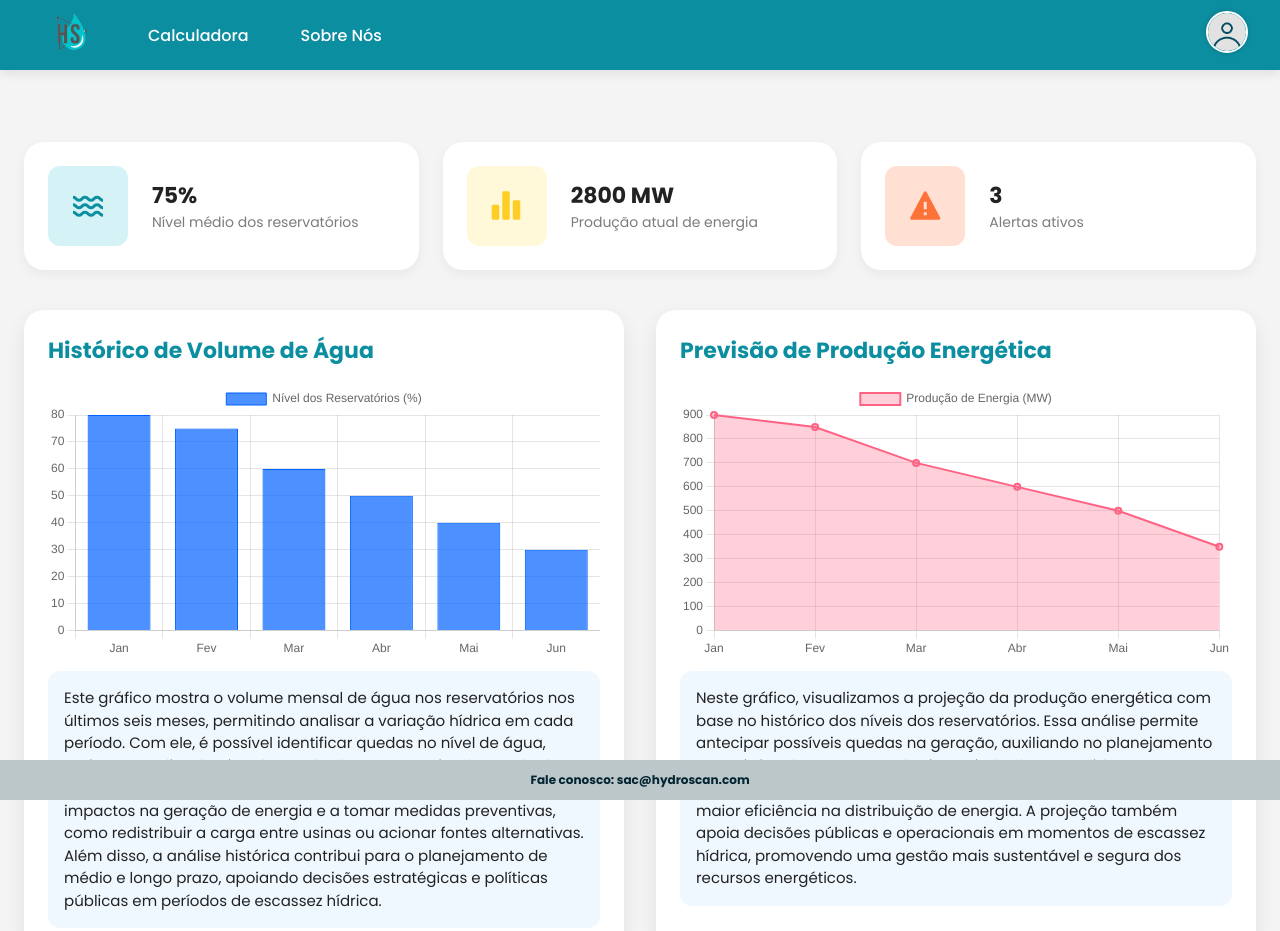
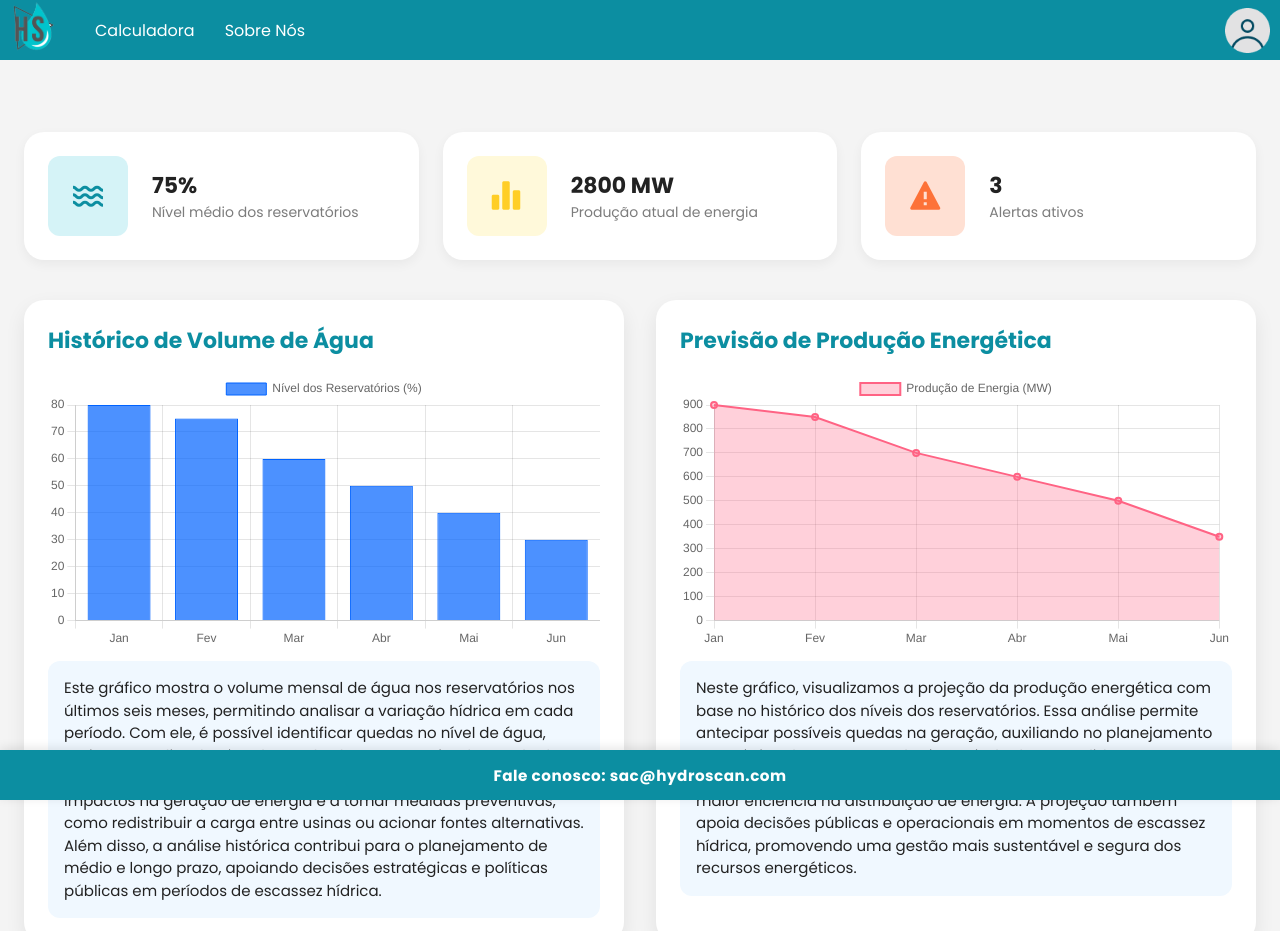
Before and after one commit to rafaarodriguesz2/Sprint-3-HydroScan, a plain HTML site: page site/pages/graficos.html in a window 1280 px wide. Shown: the top 931 px of the page. Drawn offline with nearby package versions, Linux system fonts and the light colour scheme.

Commit message:
arrumando o navbar e footer

```diff
--- a/site/css/calculadora.css
+++ b/site/css/calculadora.css
@@ -36,6 +36,7 @@ body{
     list-style: none;
     background-color: #0c8ea1;
     align-items: center;
+
 }
 
 .navbar a{
@@ -224,19 +225,25 @@ input{
     margin-bottom: 10vh;
 }
 
-/*Footer*/
+/* FOOTER */
 
-.footer{
+.footer {
     position: fixed;
-    bottom: 0px;
-    height: 40px;
+    bottom: 0;
     width: 100%;
-    background-color: #bcc7ca;
+    height: 50px;
+    background-color: #0c8ea1;
+    color: white;
     display: flex;
     align-items: center;
+    justify-content: center;
+    font-size: 13px;
+    font-weight: 500;
+    letter-spacing: 0.5px;
+    box-shadow: 0 -2px 10px rgba(0, 0, 0, 0.1);
+    transition: background-color 0.3s ease;
 }
 
-.footer h3{
-    font-size: 10px;
-    margin-left: 20px;
+.footer:hover {
+    color: #022531;
 }
--- a/site/css/index.css
+++ b/site/css/index.css
@@ -68,24 +68,23 @@ body{
     height: 45px;
     margin: 10px;
 }
-
-.cadastrar{
+/*Botão login e cadastro*/
+.cadastrar {
     height: 40px;
     width: 80px;
-    border: 1px solid;
-    border-color: #023a4d;
+    border: 1px solid #023a4d;
     border-radius: 20px;
     display: flex;
     align-items: center;
     justify-content: center;
+    font-size: 15px;
+    color: #023a4d;
+    text-decoration: none;
+    cursor: pointer;
+    transition: background-color 0.3s ease;
 }
 
-.cadastrar a{
-    font-size: 15px;
-    cursor: pointer;
-}
-
-.login{
+.login {
     height: 40px;
     width: 80px;
     border-radius: 20px;
@@ -94,17 +93,16 @@ body{
     align-items: center;
     justify-content: center;
     margin-left: 10px;
+    font-size: 15px;
+    color: white;
+    text-decoration: none;
+    cursor: pointer;
+    transition: background-color 0.3s ease;
 }
 
-.login a{
-    font-size: 15px;
-    color: white;
-    cursor: pointer;
-}
+
 
 /* Body */
-
-/* Div lado esquerda */
 
 .titulo-principal{
     font-size: 35px;
@@ -156,19 +154,24 @@ body{
     width: 480px;
 }
 
-/*Footer*/
-
-.footer{
+/* FOOTER */
+.footer {
     position: fixed;
-    bottom: 0px;
-    height: 40px;
+    bottom: 0;
     width: 100%;
-    background-color: #bcc7ca;
+    height: 50px;
+    background-color: #0c8ea1;
+    color: white;
     display: flex;
     align-items: center;
+    justify-content: center;
+    font-size: 13px;
+    font-weight: 500;
+    letter-spacing: 0.5px;
+    box-shadow: 0 -2px 10px rgba(0, 0, 0, 0.1);
+    transition: background-color 0.3s ease;
 }
 
-.footer h3{
-    font-size: 10px;
-    margin-left: 20px;
+.footer:hover {
+    color: #022531;
 }
--- a/site/css/pages.css
+++ b/site/css/pages.css
@@ -44,45 +44,83 @@ body {
 
 
 /* ------------------ BARRA DE NAVEGAÇÃO ------------------ */
-
-
-.navbar {
-	display: flex;
-	justify-content: space-between;
-	align-items: center;
-	background-color: var(--azul);
-	padding: 0 32px;
-	height: 70px;
-	box-shadow: 0 4px 10px rgba(0, 0, 0, 0.08);
+/* Navbar */
+.navbar{
+    display: flex;
+    flex-direction: row;
 }
 
-.nav-esquerda {
-	display: flex;
-	align-items: center;
-	gap: 24px;
+.navbar nav{
+    width: 100%;
+    height: 60px;
+    display: flex;
+    list-style: none;
+    background-color: #0c8ea1;
+    align-items: center;
+
 }
 
-
-.navbar a {
-	color: var(--branco);
-	text-decoration: none;
-	font-weight: 500;
-	font-size: 16px;
-	padding: 8px 14px;
-	transition: background-color 0.3s ease;
-	border-radius: 8px;
+.navbar a{
+    color: rgb(255, 255, 255);
+    text-decoration: none;
 }
 
+/* Lado Esquerdo*/
 
-.img-logo {
-	height: 50px;
+.nav-esquerda{
+    display: flex;
+    justify-content: flex-start;
+    gap: 30px;
 }
 
-.img-perfil {
-	height: 42px;
-	border-radius: 50%;
-	border: 2px solid #fff;
-	box-shadow: 0 0 5px rgba(0,0,0,0.2);
+.img-logo{
+    width: auto;
+    height: 65px;
+}
+
+/* Lado Direito */
+.nav-direita{
+    display: flex;
+    justify-content: flex-end;
+}
+
+.img-perfil{
+    width: 45px;
+    height: 45px;
+    margin: 10px;
+}
+
+.cadastrar{
+    height: 40px;
+    width: 80px;
+    border: 1px solid;
+    border-color: #023a4d;
+    border-radius: 20px;
+    display: flex;
+    align-items: center;
+    justify-content: center;
+}
+
+.cadastrar a{
+    font-size: 15px;
+    cursor: pointer;
+}
+
+.login{
+    height: 40px;
+    width: 80px;
+    border-radius: 20px;
+    background-color: #023a4d;
+    display: flex;
+    align-items: center;
+    justify-content: center;
+    margin-left: 10px;
+}
+
+.login a{
+    font-size: 15px;
+    color: white;
+    cursor: pointer;
 }
 
 /* ------------------ CONTEÚDO PRINCIPAL ------------------ */
@@ -324,19 +362,23 @@ body {
 
 
 /* FOOTER */
-
 .footer {
     position: fixed;
-    bottom: 0px;
-    height: 40px;
+    bottom: 0;
     width: 100%;
-    background-color: #bcc7ca;
+    height: 50px;
+    background-color: #0c8ea1;
+    color: white;
     display: flex;
     align-items: center;
     justify-content: center;
+    font-size: 13px;
+    font-weight: 500;
+    letter-spacing: 0.5px;
+    box-shadow: 0 -2px 10px rgba(0, 0, 0, 0.1);
+    transition: background-color 0.3s ease;
 }
 
-.footer h3 {
-    font-size: 12px;
+.footer:hover {
     color: #022531;
 }
--- a/site/css/sobre.css
+++ b/site/css/sobre.css
@@ -204,16 +204,21 @@
 /* FOOTER */
 .footer {
     position: fixed;
-    bottom: 0px;
-    height: 40px;
+    bottom: 0;
     width: 100%;
-    background-color: #bcc7ca;
+    height: 50px;
+    background-color: #0c8ea1;
+    color: white;
     display: flex;
     align-items: center;
     justify-content: center;
+    font-size: 13px;
+    font-weight: 500;
+    letter-spacing: 0.5px;
+    box-shadow: 0 -2px 10px rgba(0, 0, 0, 0.1);
+    transition: background-color 0.3s ease;
 }
 
-.footer h3 {
-    font-size: 12px;
+.footer:hover {
     color: #022531;
 }
```
Also changed, not shown: site/index.html (+2 -6 lines).
